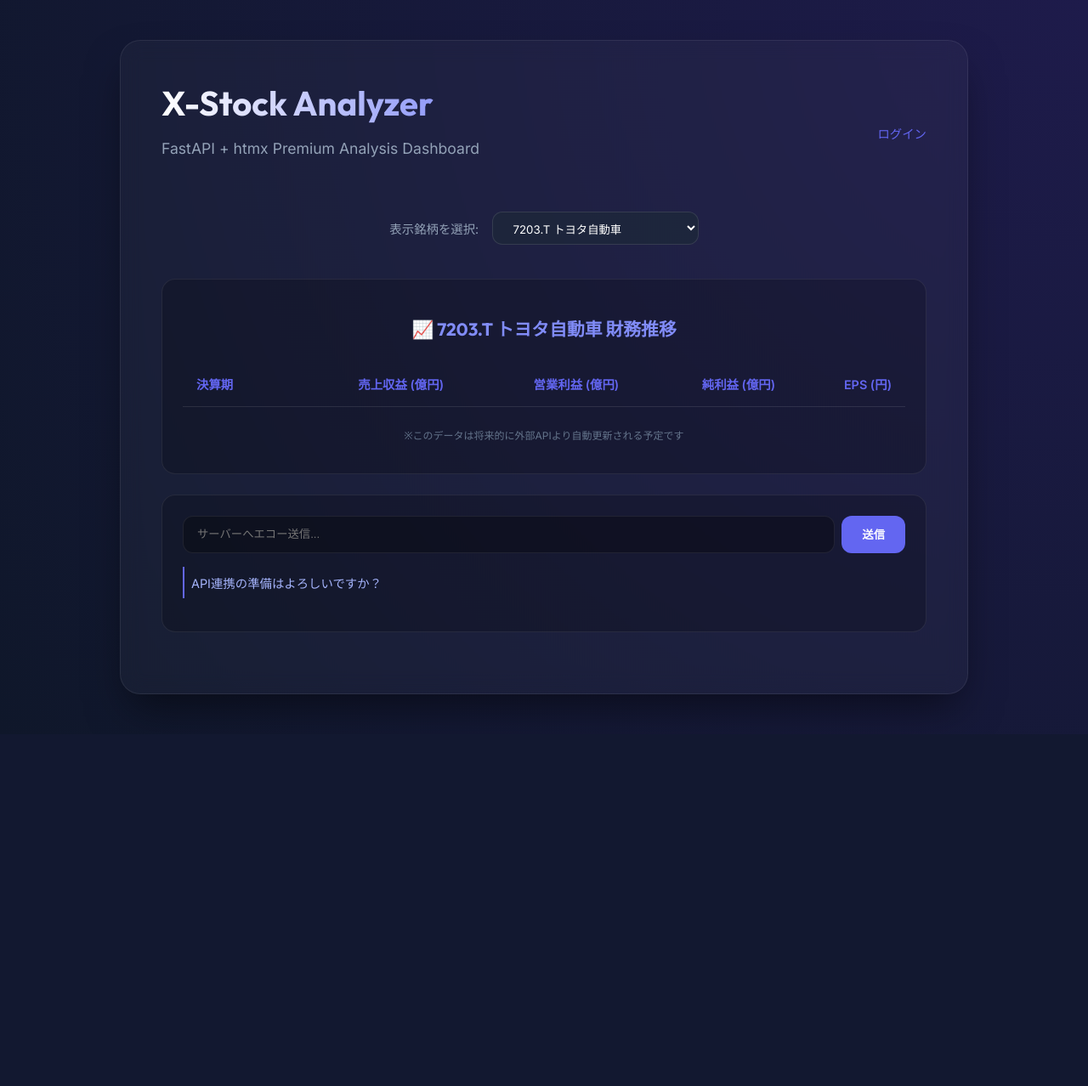
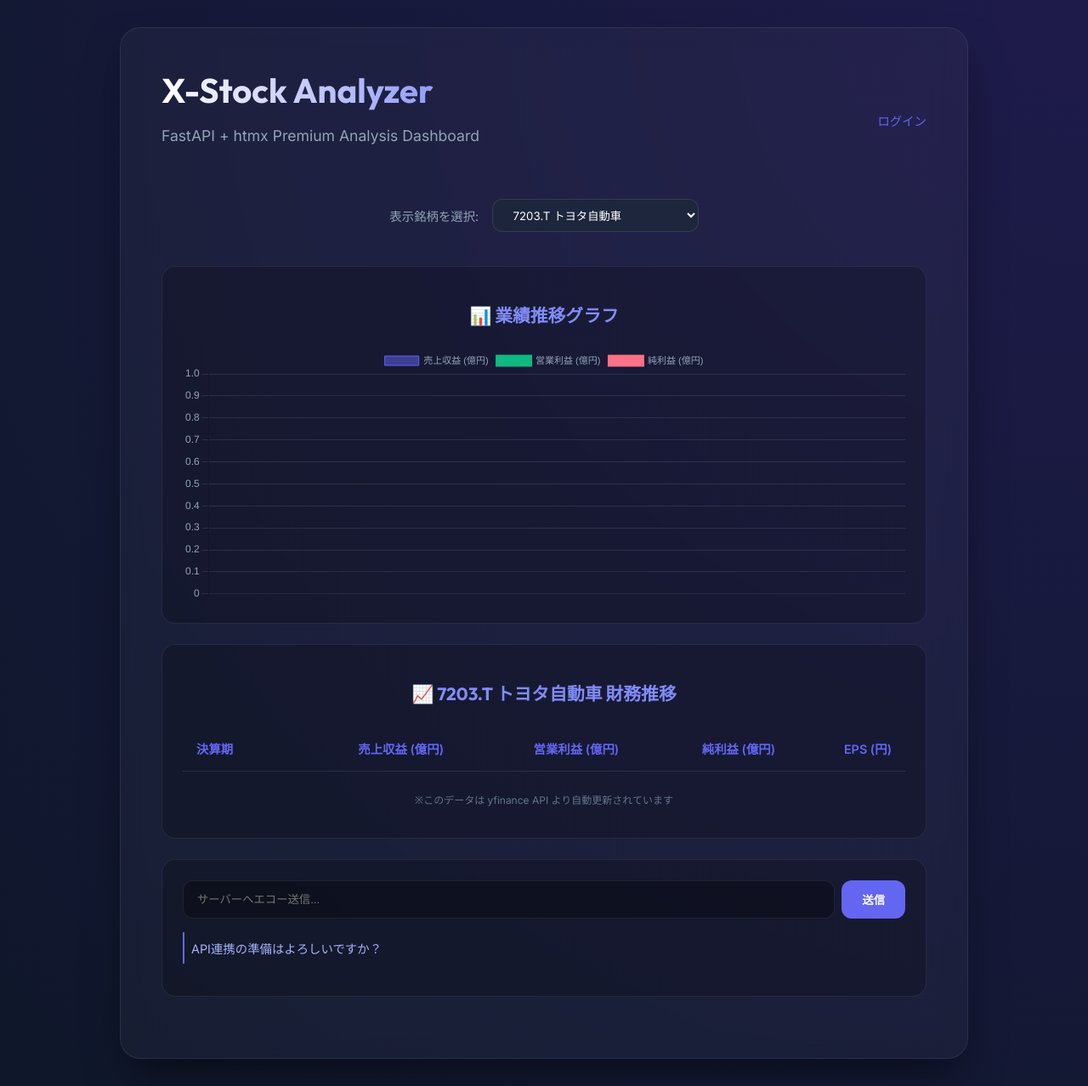
Before and after one commit to GithubOgY/fastapi_xserver, a FastAPI app: page / in a window 1280 px wide. Shown: the whole page at 85% size. Before the commit the page ends 835 px from the top, so only its background shows below. Run offline with FastAPI, Linux system fonts and the light colour scheme; data comes from the database, SQL or seed files in the repository; data that the repository does not hold is empty; some libraries are stand-ins or nearby versions.

Commit message:
Feature: Implement performance charts with Chart.js

```diff
--- a/templates/index.html
+++ b/templates/index.html
@@ -6,6 +6,7 @@
     <meta name="viewport" content="width=device-width, initial-scale=1.0">
     <title>X-Server App | Premium Stock Analysis</title>
     <script src="https://unpkg.com/htmx.org@1.9.10"></script>
+    <script src="https://cdn.jsdelivr.net/npm/chart.js"></script>
     <link rel="preconnect" href="https://fonts.googleapis.com">
     <link rel="preconnect" href="https://fonts.gstatic.com" crossorigin>
     <link href="https://fonts.googleapis.com/css2?family=Inter:wght@400;600&family=Outfit:wght@500;700&display=swap"
@@ -196,6 +197,17 @@
             </select>
         </div>
 
+        <!-- 業績グラフセクション -->
+        <div class="section">
+            <h2
+                style="font-family: 'Outfit', sans-serif; font-size: 1.3rem; margin-bottom: 1.5rem; color: #818cf8; text-align: center;">
+                📊 業績推移グラフ
+            </h2>
+            <div style="height: 300px; position: relative;">
+                <canvas id="financialChart"></canvas>
+            </div>
+        </div>
+
         <!-- 財務データセクション -->
         <div class="section">
             <h2
@@ -228,7 +240,7 @@
                 </table>
             </div>
             <p style="font-size: 0.75rem; color: #64748b; margin-top: 1.5rem; text-align: center;">
-                ※このデータは将来的に外部APIより自動更新される予定です
+                ※このデータは yfinance API より自動更新されています
             </p>
         </div>
 
@@ -246,6 +258,77 @@
             </div>
         </div>
     </div>
+
+    <script>
+        document.addEventListener('DOMContentLoaded', function () {
+            const fundamentals = [
+                {% for f in fundamentals | reverse %}
+                {
+                year: '{{ f.year }}',
+                revenue: {{ f.revenue }},
+            op_income: {{ f.operating_income }},
+            net_income: {{ f.net_income }}
+                },
+            {% endfor %}
+            ];
+
+        const ctx = document.getElementById('financialChart').getContext('2d');
+        new Chart(ctx, {
+            type: 'bar',
+            data: {
+                labels: fundamentals.map(f => f.year + '年'),
+                datasets: [
+                    {
+                        label: '売上収益 (億円)',
+                        data: fundamentals.map(f => f.revenue),
+                        backgroundColor: 'rgba(99, 102, 241, 0.5)',
+                        borderColor: '#6366f1',
+                        borderWidth: 1,
+                        yAxisID: 'y'
+                    },
+                    {
+                        label: '営業利益 (億円)',
+                        data: fundamentals.map(f => f.op_income),
+                        type: 'line',
+                        borderColor: '#10b981',
+                        backgroundColor: '#10b981',
+                        tension: 0.3,
+                        yAxisID: 'y'
+                    },
+                    {
+                        label: '純利益 (億円)',
+                        data: fundamentals.map(f => f.net_income),
+                        type: 'line',
+                        borderColor: '#fb7185',
+                        backgroundColor: '#fb7185',
+                        tension: 0.3,
+                        yAxisID: 'y'
+                    }
+                ]
+            },
+            options: {
+                responsive: true,
+                maintainAspectRatio: false,
+                plugins: {
+                    legend: {
+                        labels: { color: '#94a3b8', font: { size: 11 } }
+                    }
+                },
+                scales: {
+                    x: {
+                        ticks: { color: '#94a3b8' },
+                        grid: { color: 'rgba(255, 255, 255, 0.05)' }
+                    },
+                    y: {
+                        ticks: { color: '#94a3b8' },
+                        grid: { color: 'rgba(255, 255, 255, 0.1)' },
+                        beginAtZero: true
+                    }
+                }
+            }
+        });
+        });
+    </script>
 </body>
 
 </html>
```
Also changed, not shown: ROADMAP.md (+4 -4 lines).
